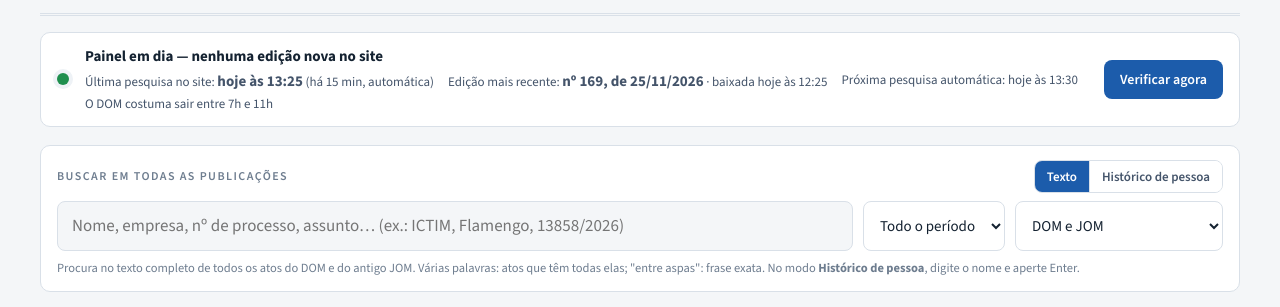
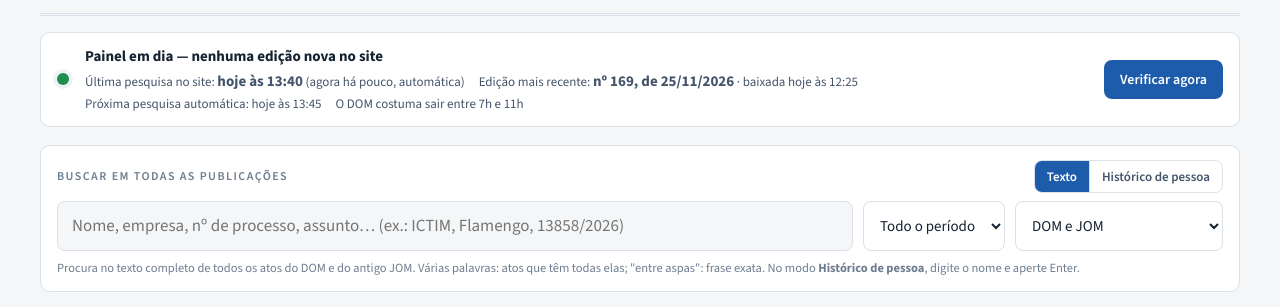
Before and after one commit to danielcamposdasilva-tech/painel-dom, a plain HTML site: page index.html in a window 1280 px wide. Shown: the part 198-505 px from the top of the page. Drawn offline with nearby package versions, Linux system fonts and the light colour scheme; a web font is replaced by a local one.

Commit message:
Painel atualizado em 25/11/2026 10:40

```diff
--- a/index.html
+++ b/index.html
@@ -1593,7 +1593,7 @@ document.getElementById("m-copiar").onclick = async () => {
 renderSalvos();
 
 // ---------- status da atualização e verificação manual ----------
-const STATUS0 = {"em_andamento": false, "inicio": "2026-11-25T10:25:16-03:00", "origem": "agendada", "ultima_verificacao": "2026-11-25T10:25:28-03:00", "resultado": "nada_novo", "erro": "", "novas": [], "painel_ok": true, "proxima": "2026-11-25T10:30:30.0000000-03:00", "faltantes": []};
+const STATUS0 = {"em_andamento": false, "inicio": "2026-11-25T10:40:15-03:00", "origem": "agendada", "ultima_verificacao": "2026-11-25T10:40:27-03:00", "resultado": "nada_novo", "erro": "", "novas": [], "painel_ok": true, "proxima": "2026-11-25T10:45:45.0000000-03:00", "faltantes": []};
 const SERVIDOR = false;
 const URL_SERVIDOR = "http://127.0.0.1:8766/";
 let stAtual = STATUS0, verificacaoNaCarga = STATUS0.ultima_verificacao || "", pedidoManual = false;
```
